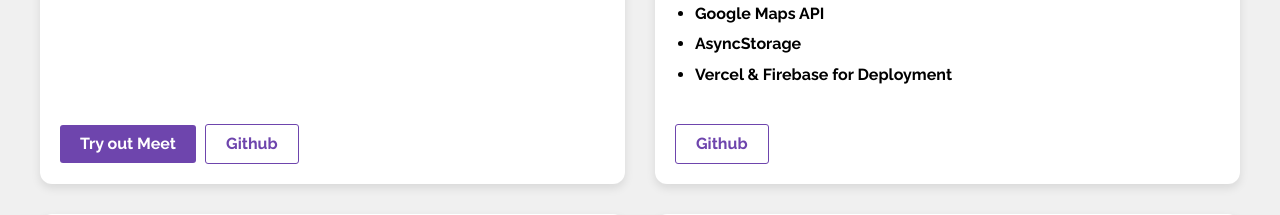
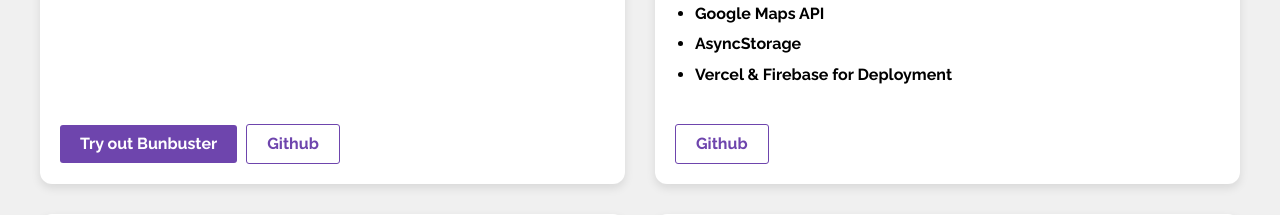
Before and after one commit to nimkus/portfolio, a plain HTML site: page work.html in a window 1280 px wide. Shown: the part 860-1075 px from the top of the page. Drawn offline with nearby package versions, Linux system fonts and the light colour scheme.

Commit message:
Refactor: fixed copy paste error in work section

```diff
--- a/work.html
+++ b/work.html
@@ -113,7 +113,7 @@
             </ul>
           </div>
           <div class="project-button-container">
-            <a href="https://nimkus.github.io/myFlix-Angular-client/" class="button work-button">Try out Meet</a>
+            <a href="https://nimkus.github.io/myFlix-Angular-client/" class="button work-button">Try out Bunbuster</a>
             <a href="https://github.com/nimkus/myFlix-Angular-client" class="button github-button">Github</a>
           </div>
         </div>
```
